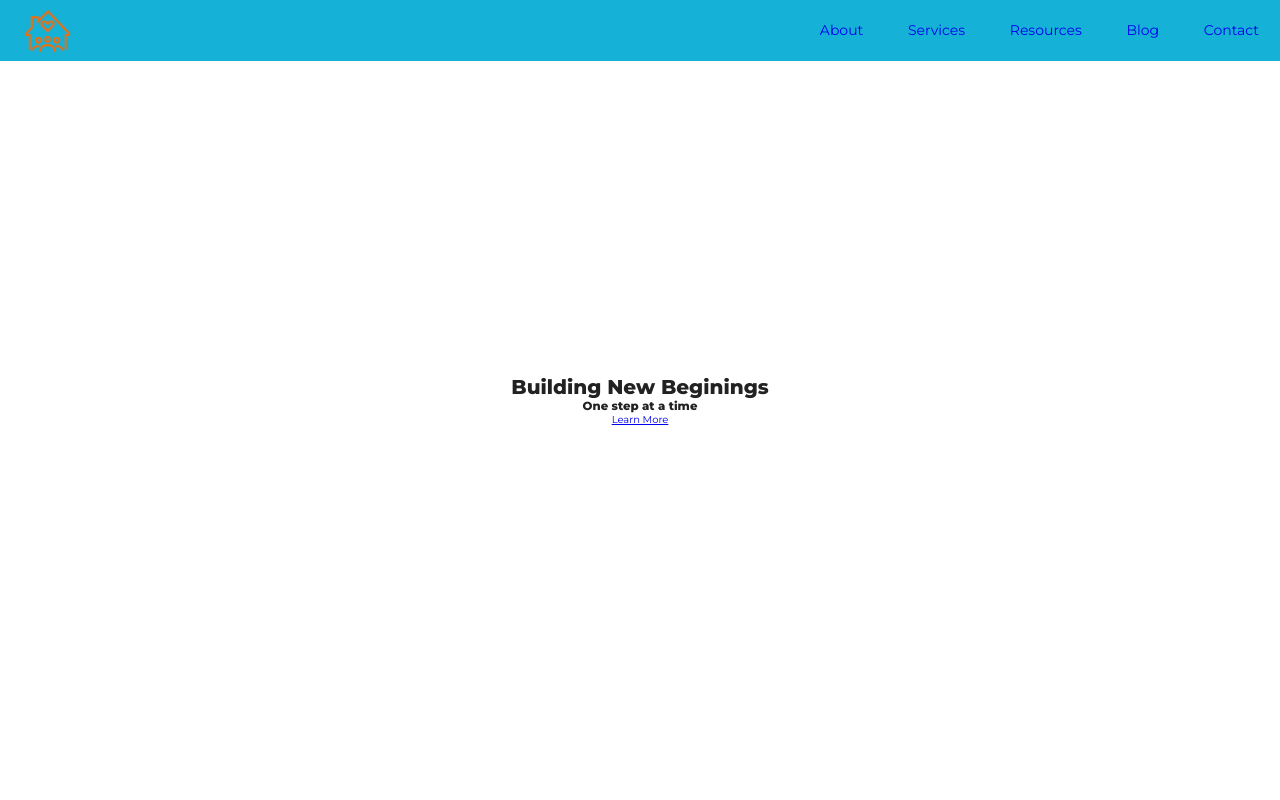
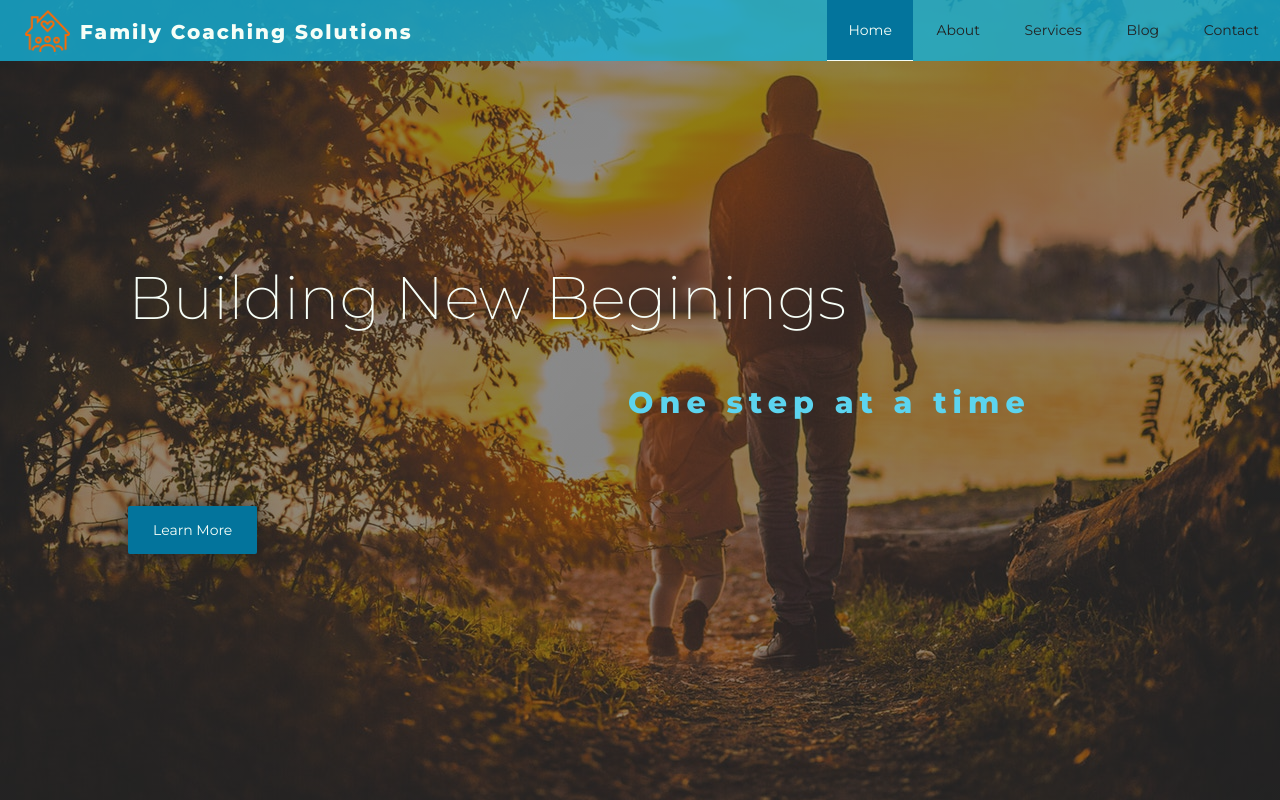
Before and after one commit to JaredAvila/family_coaching_site, a website: page index.html in a window 1280 px wide. Drawn offline with nearby package versions, Linux system fonts and the light colour scheme.

Commit message:
finished option 2

```diff
--- a/index.html
+++ b/index.html
@@ -17,6 +17,7 @@
   <body>
     <header class="header">
       <div class="header__logo">
+        <h1 class="header__logo--title">Family Coaching Solutions</h1>
         <a href="/"
           ><img class="header__logo--img" src="./img/favicon.png" alt=""
         /></a>
@@ -24,13 +25,15 @@
       <nav class="header__nav">
         <ul class="header__nav--list">
           <li class="header__nav--item">
+            <a class="header__nav--link header__nav--link--active" href="/"
+              >Home</a
+            >
+          </li>
+          <li class="header__nav--item">
             <a class="header__nav--link" href="/">About</a>
           </li>
           <li class="header__nav--item">
             <a class="header__nav--link" href="/">Services</a>
-          </li>
-          <li class="header__nav--item">
-            <a class="header__nav--link" href="/">Resources</a>
           </li>
           <li class="header__nav--item">
             <a class="header__nav--link" href="/">Blog</a>
@@ -41,9 +44,11 @@
         </ul>
       </nav>
       <div class="header__showcase">
-        <h1 class="header__showcase--main">Building New Beginings</h1>
-        <h3 class="header__showcase--sub">One step at a time</h3>
-        <a class="header__showcase--btn" href="/">Learn More</a>
+        <div class="header__showcase--container">
+          <h1 class="header__showcase--main">Building New Beginings</h1>
+          <h3 class="header__showcase--sub">One step at a time</h3>
+          <a class="header__showcase--btn" href="/">Learn More</a>
+        </div>
       </div>
     </header>
     <script src="https://cdnjs.cloudflare.com/ajax/libs/waypoints/4.0.1/noframework.waypoints.min.js"></script>
--- a/sass/site-two/_main.scss
+++ b/sass/site-two/_main.scss
@@ -1,13 +1,22 @@
 .header {
   position: relative;
   color: $color-dark;
+  cursor: default;
 
   &__logo {
     position: absolute;
     top: 0;
     left: 0;
     padding: 1rem 2.5rem;
-    z-index: 1;
+    z-index: 21;
+    display: flex;
+    flex-flow: row-reverse;
+
+    &--title {
+      color: $color-light;
+      padding: 1rem;
+      letter-spacing: 0.2rem;
+    }
 
     &--img {
       width: 4.5rem;
@@ -18,7 +27,8 @@
     position: fixed;
     height: 6.1rem;
     width: 100vw;
-    background-color: $color-blue;
+    z-index: 20;
+    background-color: rgba($color-blue, 0.8);
 
     &--list {
       list-style: none;
@@ -32,6 +42,7 @@
     &--link {
       text-decoration: none;
       font: inherit;
+      color: $color-dark;
       font-size: 1.4rem;
       padding: 2.1rem;
       border-bottom: 1px solid transparent;
@@ -46,18 +57,58 @@
     }
   }
   &__showcase {
+    position: relative;
+    background-image: linear-gradient(
+        rgba($color-dark, 0.5),
+        rgba($color-dark, 0.5)
+      ),
+      url("../img/family_coaching_solutions_contact.jpg");
+    background-size: cover;
+    background-repeat: no-repeat;
     display: flex;
     flex-flow: column;
     justify-content: center;
-    align-items: center;
     height: 100vh;
     width: 100%;
 
+    &--container {
+      position: absolute;
+      top: 50%;
+      left: 10%;
+      transform: translateY(-50%);
+    }
+
     &--main {
+      color: $color-light;
+      font-size: 6rem;
+      font-weight: 200;
+      margin-bottom: 5rem;
     }
     &--sub {
+      color: $color-blue-light;
+      font-size: 3rem;
+      letter-spacing: 0.6rem;
+      margin-bottom: 10rem;
+      padding-left: 50rem;
     }
     &--btn {
+      padding: 1.5rem 2.5rem;
+      background-color: $color-blue-dark;
+      width: fit-content;
+      text-decoration: none;
+      color: $color-light;
+      font-size: 1.4rem;
+      border-radius: 2px;
+      box-shadow: 0 0.2rem 2rem $color-dark;
+      transition: $transition-default;
+
+      &:hover {
+        background-color: $color-blue;
+      }
+
+      &:active {
+        background-color: $color-blue-dark;
+      }
     }
   }
 }
```
Also changed, not shown: css/styles.css.
